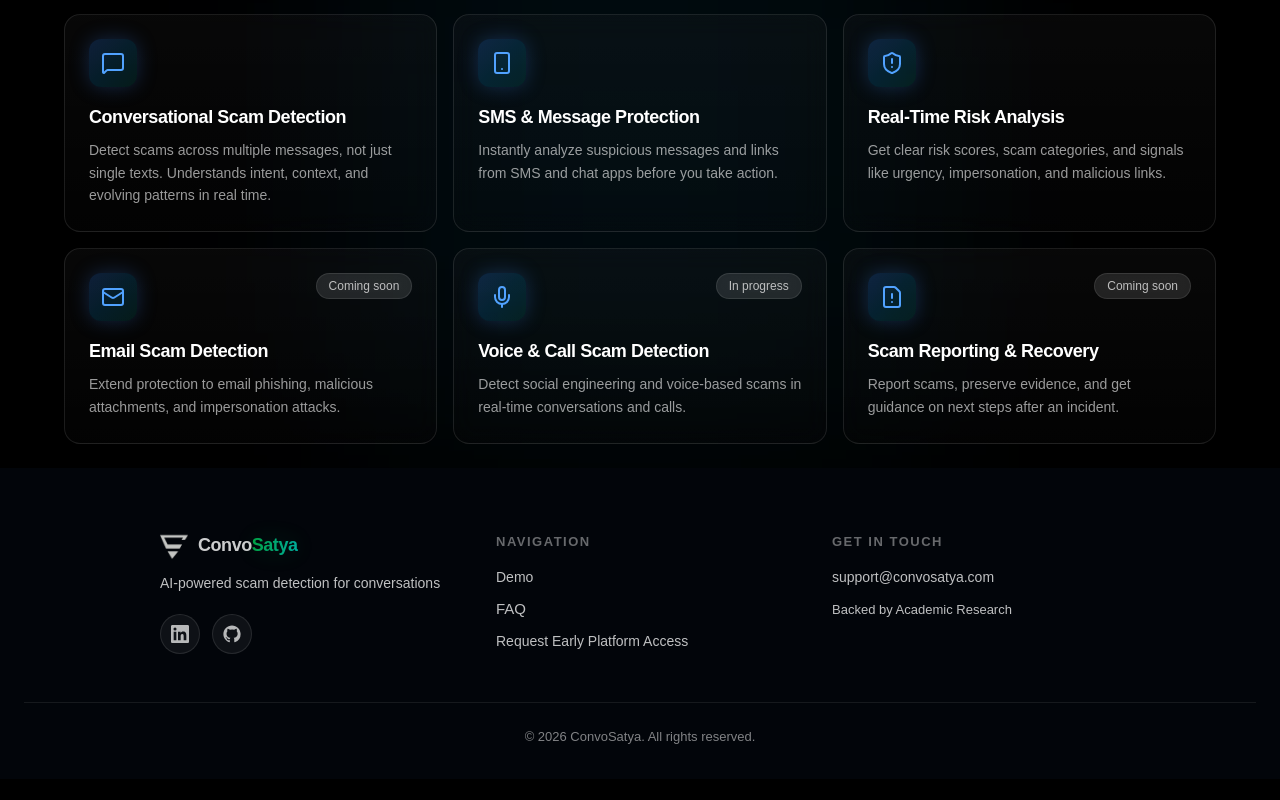
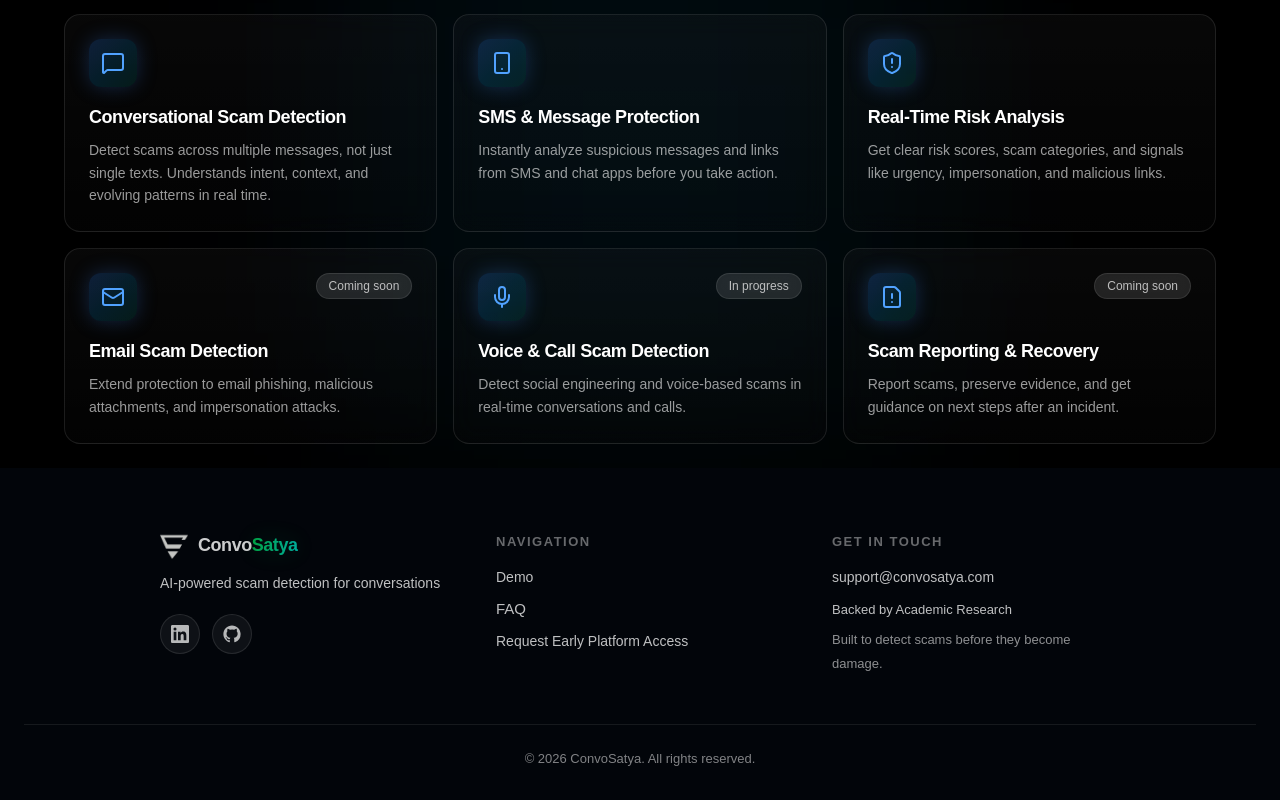
Before and after one commit to ConvoSatya/convosatya-website, a Next.js app: page / in a window 1280 px wide. Shown: the part 1681-2481 px from the top of the page. Before the commit the page ends 2460 px from the top, so only its background shows below. Built offline with nearby package versions, Linux system fonts and the light colour scheme; no server answers.

Commit message:
Subtle Footer Update

```diff
--- a/components/Footer.tsx
+++ b/components/Footer.tsx
@@ -162,6 +162,9 @@ export default function Footer() {
           <p className="text-[13px] text-white/75 mt-3">
             Backed by Academic Research
           </p>
+          <p className="mt-2 max-w-[280px] text-[13px] leading-6 text-white/55">
+            Built to detect scams before they become damage.
+          </p>
         </div>
       </div>
 
```
